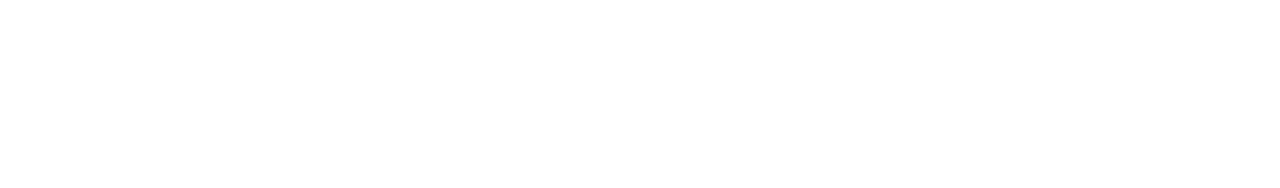
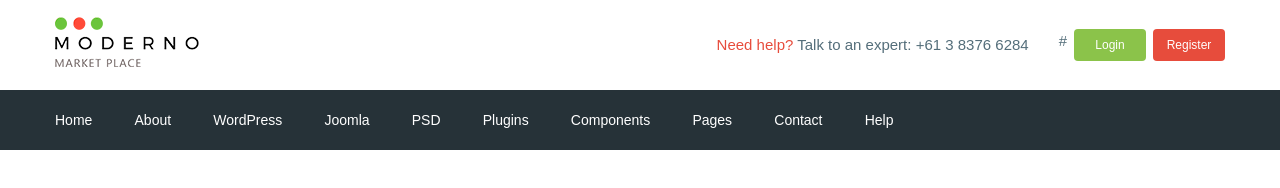
Before and after one commit to yuliia-777/Moderno, a website: page app/index.html in a window 1280 px wide. Drawn offline with nearby package versions, Linux system fonts and the light colour scheme; files that its build step writes are made by us from their sources.

Commit message:
header done

```diff
--- a/app/index.html
+++ b/app/index.html
@@ -1,17 +1,69 @@
 <!DOCTYPE html>
 <html lang="en">
+
 <head>
     <meta charset="UTF-8">
     <meta name="viewport" content="width=device-width, initial-scale=1.0">
     <meta http-equiv="X-UA-Compatible" content="ie=edge">
+    <link rel="stylesheet" href="https://fonts.googleapis.com/css2?family=Roboto:wght@500;700&display=swap">
     <link rel="stylesheet" href="css/libs.min.css">
     <link rel="stylesheet" href="css/style.min.css">
     <title>Document</title>
 </head>
+
 <body>
+    <header class="header">
+        <div class="header__top">
+            <div class="container">
+                <div class="header__top-inner">
+                    <div class="header__logo">
+                        <a href="#">
+                            <img src="images/logo.png" alt="">
+                        </a>
+                    </div>
+                    <div class="header__box">
+                        <div class="box__text">
+                            <a href="#"><span>Need help?</span></a>
+                            Talk to an expert:
+                            <a href="tel:61383766284">+61 3 8376 6284</a>
+                        </div>
+                    </div>
+                    <div class="header__panel">
+                        <div class="basket">
+                            <a href="#">#</a>
+                        </div>
+                        <div class="header__btn btn__login">
+                            <a href="#">Login</a>
+                        </div>
+                        <div class="header__btn btn__register">
+                            <a href="#">Register</a>
+                        </div>
+                    </div>
+                </div>
+            </div>
+        </div>
+        <div class="header__bottom">
+            <div class="container">
+                <div class="header__menu">
+                    <ul class="menu__list">
+                        <li><a href="#">Home</a></li>
+                        <li><a href="#">About</a></li>
+                        <li><a href="#">WordPress</a></li>
+                        <li><a href="#">Joomla</a></li>
+                        <li><a href="#">PSD</a></li>
+                        <li><a href="#">Plugins</a></li>
+                        <li><a href="#">Components</a></li>
+                        <li><a href="#">Pages</a></li>
+                        <li><a href="#">Contact</a></li>
+                        <li><a href="#">Help</a></li>
+                    </ul>
+                </div>
+            </div>
+    </header>
 
     <script src="https://ajax.googleapis.com/ajax/libs/jquery/3.5.1/jquery.min.js"></script>
     <script src="js/libs.min.js"></script>
     <script src="js/main.min.js"></script>
 </body>
+
 </html>
--- /dev/null
+++ b/app/scss/_fonts.scss
@@ -0,0 +1,7 @@
+@font-face{
+	font-family: 'Roboto-Regular', sans-serif;
+	src: url('../fonts/Roboto-Regular.woff2') format('woff2'),
+	     url('../fonts/Roboto-Regular.woff') format('woff');
+	font-weight: 400;
+	font-display: swap;
+}
--- /dev/null
+++ b/app/scss/_global.scss
@@ -0,0 +1,30 @@
+html{
+    box-sizing: border-box;
+}
+*,
+*::before,
+*::after{
+    box-sizing: inherit;
+}
+a{
+    display: inline-block;
+    text-decoration: none;
+    color: inherit;
+}
+ul,
+li{
+    list-style: none;
+    margin: 0;
+    padding: 0;
+}
+body{
+    font-family: 'Roboto-Regular', sans-serif;
+    color: $text;
+    font-size: 15px;
+    line-height: 24px;
+}
+.container{
+    max-width: 1200px;
+    margin: 0 auto;
+    padding: 0px 15px;
+}
--- /dev/null
+++ b/app/scss/_vars.scss
@@ -0,0 +1,4 @@
+$bg: #263238;
+$red: #e74c3c;
+$green: #8bc34a;
+$text: #546e7a;
--- a/app/scss/style.scss
+++ b/app/scss/style.scss
@@ -1,17 +1,59 @@
-body{
-    box-sizing: border-box;
+@import 'vars';
+@import 'global';
+@import 'fonts';
+
+// HEADER
+.header__top-inner{
+    display: flex;
+    justify-content: space-between;
+    align-items: center;
+    height: 90px;
 }
-*,
-*::before,
-*::after{
-    box-sizing: inherit;
+.header__box{
+    margin-left: auto;
+    margin-right: 30px;
 }
-
-.box{
-    font-size: 30px;
-    text-decoration: none;
-}
-.thumb{
-    margin: 0;
+.box__text
+    span{
+        color: $red;
+    }
+.header__panel{
     display: flex;
 }
+.header__btn{
+    margin-left: 7px;
+    width: 72px;
+    height: 32px;
+    text-align: center;
+    padding-top: 4px;
+    border-radius: 4px;
+    color: #fff;
+    font-size: 12px;
+}
+.btn__login{
+    background-color: $green;
+}
+.btn__register{
+    background-color: $red;
+}
+.header__bottom{
+    background-color: $bg;
+}
+.header__menu{
+    display: flex;
+    height: 60px;
+    align-items: center;
+}
+.menu__list{
+    li{
+        display: inline-block;
+        & + li{
+            margin-left: 38px;
+            }
+        a{
+            color: #fff;
+            font-size: 14px;
+            line-height: 30px;
+        }
+    }
+}
```
Also changed, not shown: gulpfile.js (+14 -14 lines), app/fonts/Roboto-Regular.woff (added), app/fonts/Roboto-Regular.woff2 (added), app/images/logo.png (added).
